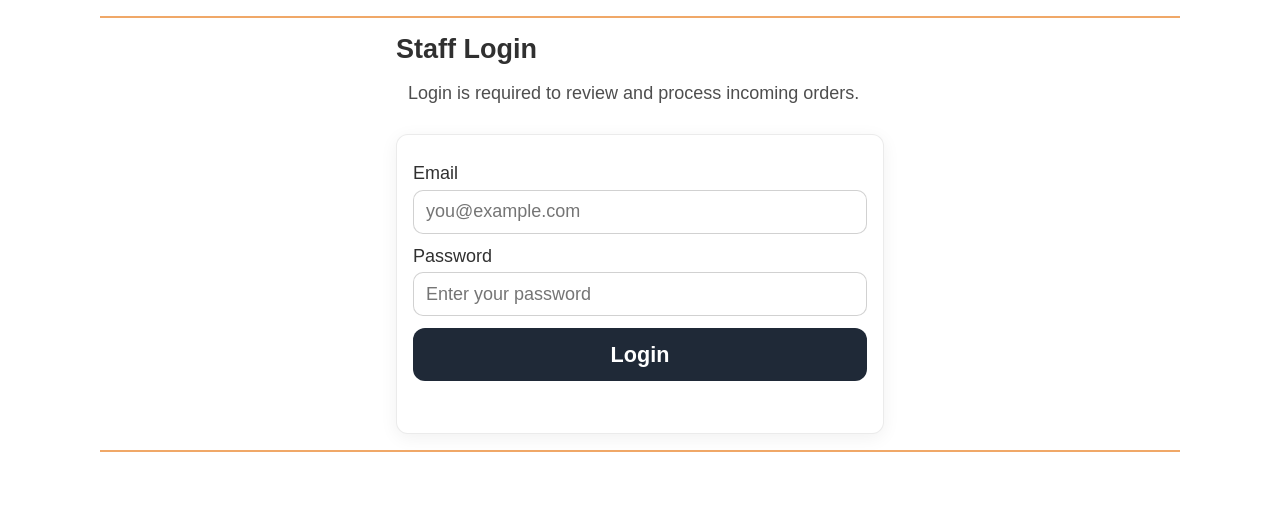
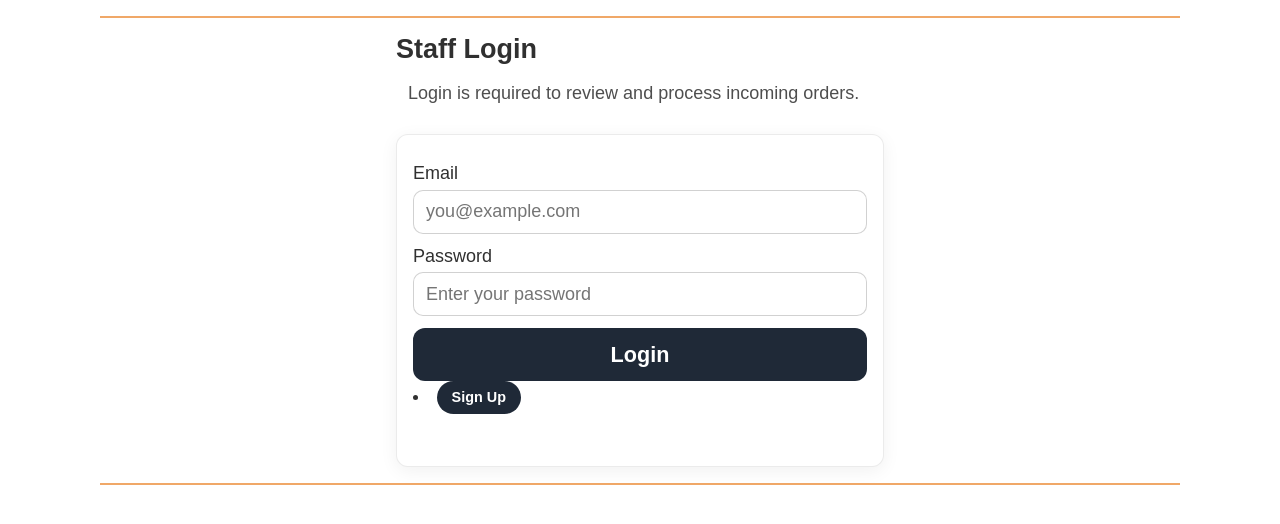
Before and after one commit to trrmann/Sleep-Outside-Team-04-Repository, a website: page src/login/index.html in a window 1280 px wide. Drawn offline with Linux system fonts and the light colour scheme.

Commit message:
move signup on the login page

```diff
--- a/src/login/index.html
+++ b/src/login/index.html
@@ -43,6 +43,7 @@
           </label>
 
           <button type="submit" class="auth-submit">Login</button>
+          <li class="login"><a href="/signup/index.html">Sign Up</a></li>
 
           <p class="auth-note" id="login-status" aria-live="polite"></p>
         </form>
```
Also changed, not shown: src/public/partials/header.html (+0 -1 lines).
